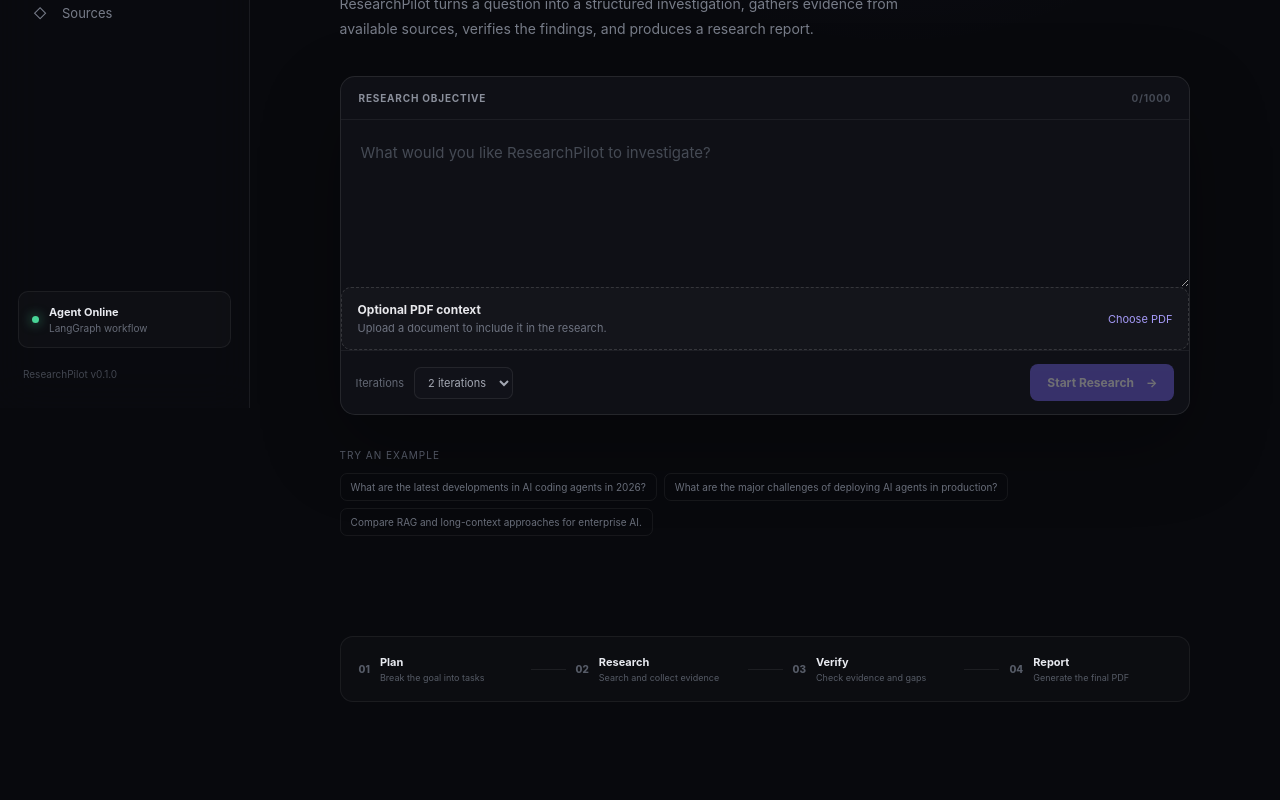
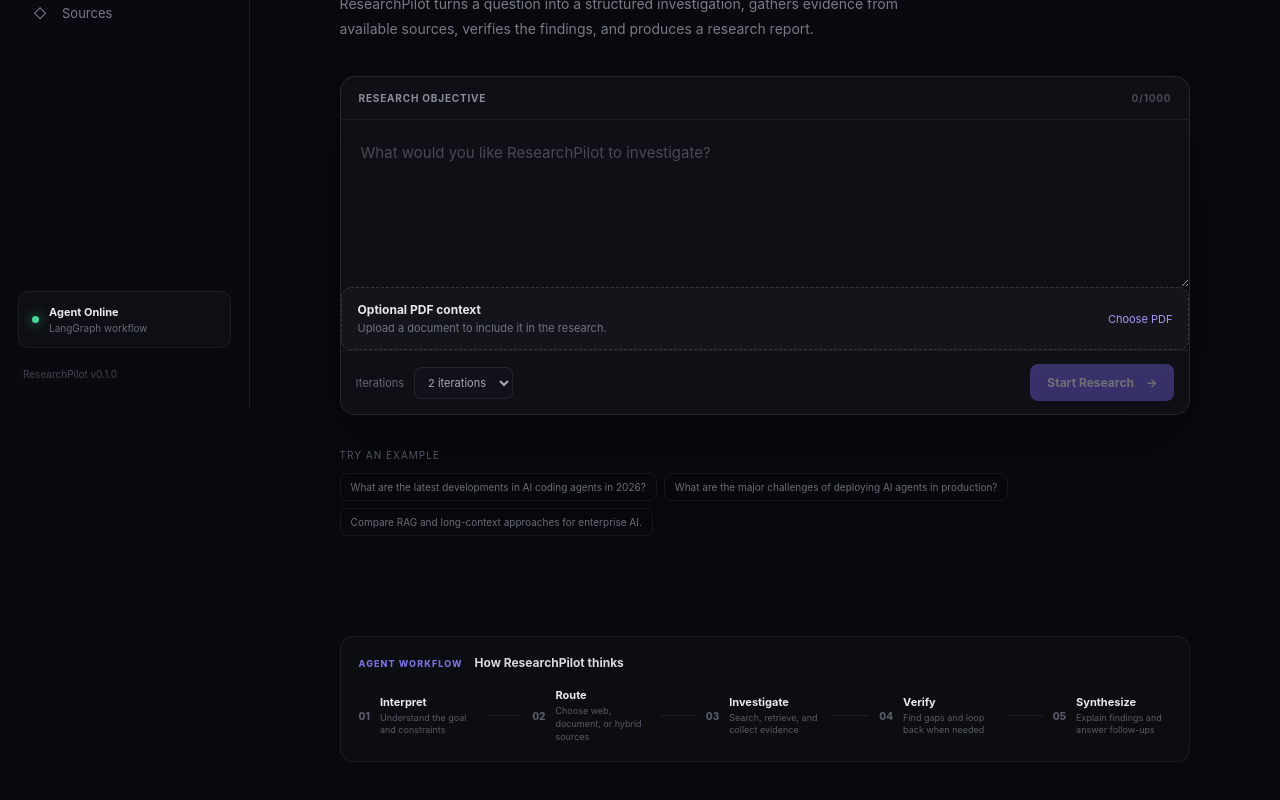
Before and after one commit to akshatsoni27/AI_researcher, a React app in the folder frontend/: page / in a window 1280 px wide. Shown: the part 392-1192 px from the top of the page. Built offline with nearby package versions, Linux system fonts and the light colour scheme; the HTML template or start-up script is replaced by a standard one.

Commit message:
UI updates

```diff
--- a/frontend/src/App.css
+++ b/frontend/src/App.css
@@ -498,15 +498,36 @@
 
   margin: 100px auto 0;
 
-  display: flex;
-  align-items: center;
-
   padding: 18px;
 
   border: 1px solid rgba(255, 255, 255, 0.06);
   border-radius: 13px;
 
   background: rgba(255, 255, 255, 0.018);
+}
+
+.workflow-title {
+  display: flex;
+  align-items: baseline;
+  gap: 12px;
+  margin-bottom: 18px;
+}
+
+.workflow-title span {
+  color: #7770df;
+  font-size: 9px;
+  font-weight: 800;
+  letter-spacing: 0.12em;
+}
+
+.workflow-title strong {
+  color: #d8d9df;
+  font-size: 12px;
+}
+
+.workflow-steps {
+  display: flex;
+  align-items: center;
 }
 
 .workflow-item {
@@ -535,6 +556,7 @@
 
   color: #565b66;
   font-size: 9px;
+  line-height: 1.4;
 }
 
 .workflow-line {
--- a/frontend/src/App.jsx
+++ b/frontend/src/App.jsx
@@ -148,14 +148,17 @@
           />
 
           <div className="workflow-strip">
+            <div className="workflow-title">
+              <span>AGENT WORKFLOW</span>
+              <strong>How ResearchPilot thinks</strong>
+            </div>
+
+            <div className="workflow-steps">
               <div className="workflow-item">
                 <span>01</span>
-
                 <div>
-                <strong>Plan</strong>
-                <small>
-                  Break the goal into tasks
-                </small>
+                  <strong>Interpret</strong>
+                  <small>Understand the goal and constraints</small>
                 </div>
               </div>
 
@@ -163,12 +166,9 @@
 
               <div className="workflow-item">
                 <span>02</span>
-
                 <div>
-                <strong>Research</strong>
-                <small>
-                  Search and collect evidence
-                </small>
+                  <strong>Route</strong>
+                  <small>Choose web, document, or hybrid sources</small>
                 </div>
               </div>
 
@@ -176,12 +176,9 @@
 
               <div className="workflow-item">
                 <span>03</span>
-
                 <div>
-                <strong>Verify</strong>
-                <small>
-                  Check evidence and gaps
-                </small>
+                  <strong>Investigate</strong>
+                  <small>Search, retrieve, and collect evidence</small>
                 </div>
               </div>
 
@@ -189,12 +186,20 @@
 
               <div className="workflow-item">
                 <span>04</span>
+                <div>
+                  <strong>Verify</strong>
+                  <small>Find gaps and loop back when needed</small>
+                </div>
+              </div>
 
+              <div className="workflow-line" />
+
+              <div className="workflow-item">
+                <span>05</span>
                 <div>
-                <strong>Report</strong>
-                <small>
-                  Generate the final PDF
-                </small>
+                  <strong>Synthesize</strong>
+                  <small>Explain findings and answer follow-ups</small>
+                </div>
               </div>
             </div>
           </div>
--- a/frontend/src/components/ResearchResults.jsx
+++ b/frontend/src/components/ResearchResults.jsx
@@ -364,7 +364,7 @@
           </div>
           <div className="chat-header-actions">
             {!chatMinimized && (
-              <span className="source-count">Context-aware chat</span>
+              <span className="source-count">Research + web search</span>
             )}
             <button
               className="chat-minimize-button"
@@ -392,7 +392,7 @@
               <div className="chat-message assistant">
                 <span>RESEARCHPILOT</span>
                 <div className="chat-content">
-                  <p>Thinking from the report context...</p>
+                  <p>Searching and reasoning over the research...</p>
                 </div>
               </div>
             )}
```
Also changed, not shown: 1 other file (tests, documents, lock files or other folders). Lines whose indentation alone changed are shown as unchanged.
